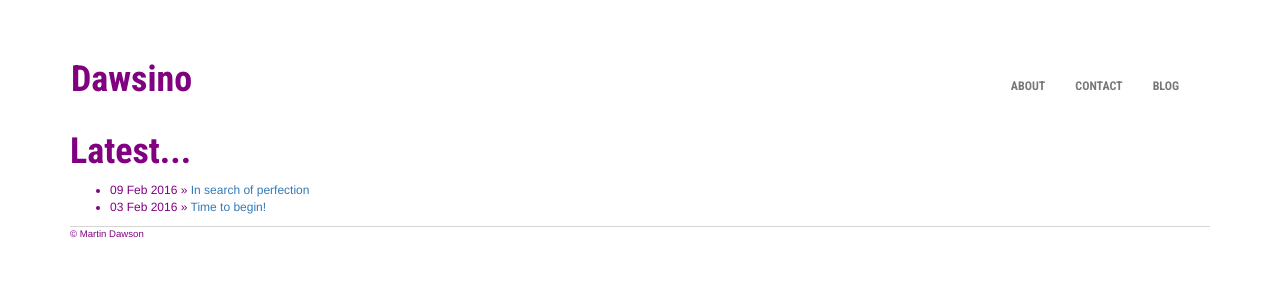
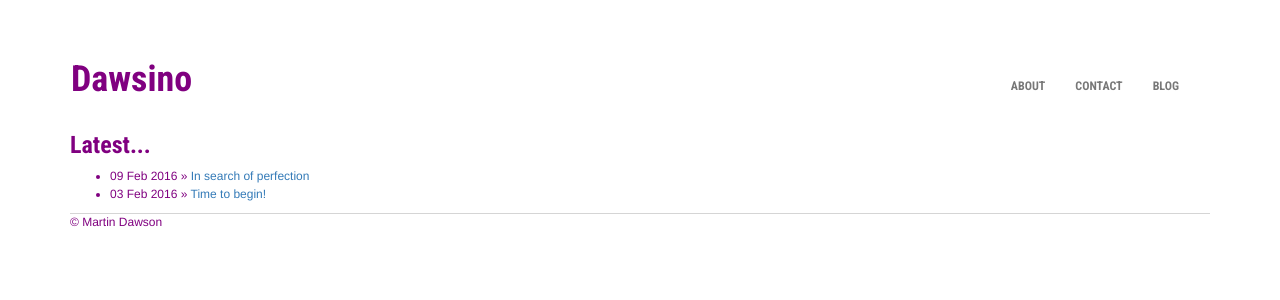
Before and after one commit to dawsino/dawsino.github.io, a Jekyll site: the page built from index.html, in a window 1280 px wide. Shown: the top 300 px of the page. Built offline with Jekyll 4.4.1, drawn with Linux system fonts in a browser that asks for light colours.

Commit message:
Change h1 size

```diff
--- a/css/main.css
+++ b/css/main.css
@@ -28,11 +28,11 @@ a:hover {
 }
 h1 {
     colour: purple;
-    font-size: 3em;
+    font-size: 24px;
     font-family: 'Roboto Condensed', sans-serif;
 }
 p {
-    font-size: 12pxm;
+    font-size: 12px;
     line-height: 1.4em;
     color: purple;
 }
```
